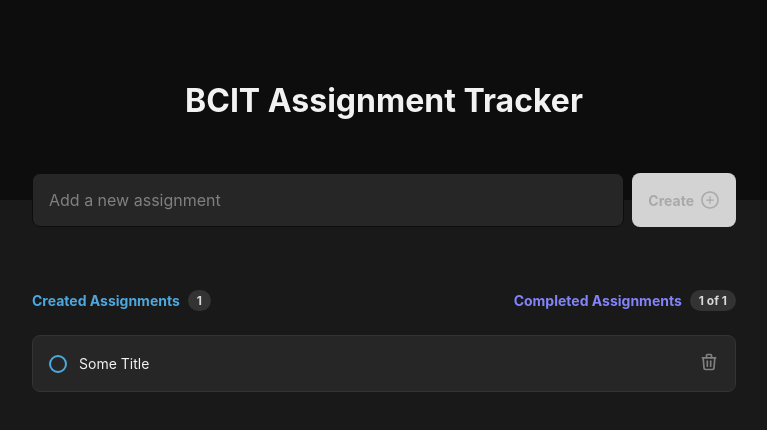
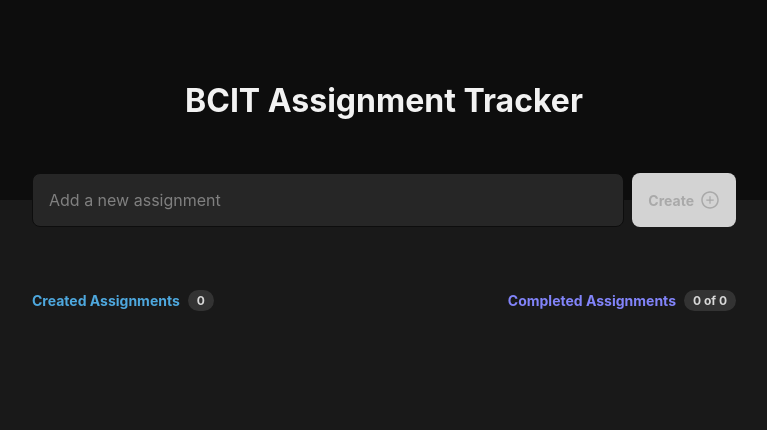
Before and after one commit to binybani/COMP3013-Front-End-Web-Dev-with-React, a React (Vite) app in the folder assignment-tracker/: page / in a window 1280 px wide. Shown: the top 430 px of the page, without its empty margins (256-1023 px from the left). Built offline with nearby package versions, Linux system fonts and the light colour scheme.

Commit message:
add functionalities

```diff
--- a/assignment-tracker/src/App.tsx
+++ b/assignment-tracker/src/App.tsx
@@ -1,11 +1,51 @@
 import { Header } from "./components/Header";
 import { Assignments } from "./components/Assignments";
+import { useState } from "react";
 
 function App() {
+  const [buttonState, setButtonState] = useState(true);
+  const [enteredText, setEnteredText] = useState("");
+  const [enteredAssignments, setEnteredAssignments] = useState<string[]>([]);
+  const [completedAssignments, setCompletedAssignments] = useState(0);
+  const [isChecked, setIsChecked] = useState(false);
+
+  const inputHandler =(event: any) => {
+    if(event.target.value === "") {
+      setButtonState(true);
+    } else {
+      setButtonState(false);
+    }
+    setEnteredText(event.target.value);
+  }
+
+  const createAssignmentHandler = () => {
+    setEnteredAssignments([...enteredAssignments, enteredText]);
+    setEnteredText("");
+    setButtonState(true);
+  };
+
+  const deleteHandler = (indexToDelete: any) => {
+    const updatedAssignments = enteredAssignments.filter((_, index) => index !== indexToDelete);
+    setEnteredAssignments(updatedAssignments);
+    if (isChecked) {
+      setCompletedAssignments(completedAssignments - 1);
+    }  };
+
   return (
     <>
-      <Header />
-      <Assignments />
+      <Header
+      inputHandler={inputHandler}
+      createAssignmentHandler={createAssignmentHandler}
+      buttonState={buttonState}
+      enteredText={enteredText}
+      />
+      <Assignments
+      assignments={enteredAssignments}
+      deleteHandler={deleteHandler}
+      completedAssignments={completedAssignments}
+      // setCompletedAssignments={setCompletedAssignments}
+      // isChecked={isChecked}
+      />
     </>
   );
 }
--- a/assignment-tracker/src/components/Assignment/index.tsx
+++ b/assignment-tracker/src/components/Assignment/index.tsx
@@ -1,16 +1,47 @@
+import { useState } from "react";
 import styles from "./assignment.module.css";
 import { TbTrash } from "react-icons/tb";
+import { BsCheckCircleFill } from "react-icons/bs";
 
-export function Assignment() {
+type AssignmentProps = {
+  assignmentKey: number;
+  assignment: string;
+  deleteHandler: (assignmentKey: number) => void;
+  completedAssignments: number;
+  setCompletedAssignments: number;
+}
+
+export function Assignment({assignmentKey, assignment, deleteHandler, completedAssignments, setCompletedAssignments }: AssignmentProps) {
+  // const [completedAssignments, setCompletedAssignments] = useState(0);
+  const [isChecked, setIsChecked] = useState(false);
+  // const checkButtonHandler = () => {
+  //   setIsChecked(!isChecked);
+  //   if(!isChecked) {
+  //     setCompletedAssignments(completedAssignments+1);
+  //   } else {
+  //     setCompletedAssignments(completedAssignments-1);
+  //   }
+  // }
+  const checkButtonHandler = () => {
+    setIsChecked(!isChecked);
+    if (!isChecked) {
+      setCompletedAssignments((prevCompleted) => prevCompleted + 1);
+    } else {
+      setCompletedAssignments((prevCompleted) => prevCompleted - 1);
+    }
+  }
+
   return (
     <div className={styles.assignment}>
-      <button className={styles.checkContainer}>
-        <div />
+      <button onClick={checkButtonHandler} className={ styles.checkContainer}>
+      {isChecked ? (
+          <BsCheckCircleFill size={20}  style={{backgroundColor: "white", borderRadius: "999px"}}/>
+        ) : (
+          <div />
+        )}
       </button>
-
-      <p>Some Title</p>
-
-      <button className={styles.deleteButton}>
+      <p>{assignment}</p>
+      <button onClick={()=>deleteHandler(assignmentKey)} className={styles.deleteButton}>
         <TbTrash size={20} />
       </button>
     </div>
--- a/assignment-tracker/src/components/Assignments/index.tsx
+++ b/assignment-tracker/src/components/Assignments/index.tsx
@@ -1,23 +1,41 @@
+import { useState } from "react";
 import { Assignment } from "../Assignment";
 import styles from "./assignments.module.css";
 
-export function Assignments() {
+type AssignmentsProps = {
+  assignments: string[];
+  deleteHandler: (assignmentKey: number) => void;
+  completedAssignments: number;
+}
+
+export function Assignments({ assignments, deleteHandler }: AssignmentsProps) {
+  const assignmentsLength = assignments.length;
+  const [completedAssignments, setCompletedAssignments] = useState(0);
   return (
     <section className={styles.assignments}>
       <header className={styles.header}>
         <div>
           <p>Created Assignments</p>
-          <span>1</span>
+          <span>{assignmentsLength}</span>
         </div>
 
         <div>
           <p className={styles.textPurple}>Completed Assignments</p>
-          <span>1 of 1</span>
+          <span>{completedAssignments} of {assignmentsLength}</span>
         </div>
       </header>
 
       <div className={styles.list}>
-        <Assignment />
+        {
+        assignments.map((assignment, index) => (
+          <Assignment
+          assignmentKey={index}
+          assignment={assignment}
+          deleteHandler={deleteHandler}
+          completedAssignments={completedAssignments}
+          setCompletedAssignments={setCompletedAssignments}
+          />
+        ))}
       </div>
     </section>
   );
--- a/assignment-tracker/src/components/Header/index.tsx
+++ b/assignment-tracker/src/components/Header/index.tsx
@@ -1,26 +1,26 @@
 import styles from "./header.module.css";
 import { AiOutlinePlusCircle } from "react-icons/ai";
 import { uppercase } from "../../helpers/stringHelpers";
-import { useState } from "react";
 
-export function Header() {
-  const [buttonState, setButtonState] = useState(true);
-
-  const buttonHandler =(event: any) => {
-    if(event.target.value === '') {
-      setButtonState(true);
-    } else {
-      setButtonState(false);
-    }
-    console.log(event.target.value)
-  }
+type HeaderProps = {
+  inputHandler: (event: any) => void;
+  createAssignmentHandler: () => void;
+  buttonState: boolean;
+  enteredText: string;
+}
+export function Header({inputHandler, createAssignmentHandler, buttonState, enteredText}: HeaderProps) {
   return (
     <header className={styles.header}>
       {/* This is simply to show you how to use helper functions */}
       <h1>{uppercase("bcit")} Assignment Tracker</h1>
       <form className={styles.newAssignmentForm}>
-        <input onChange={buttonHandler} placeholder="Add a new assignment" type="text" />
-        <button type="button" disabled={buttonState}>
+        <input
+        onChange={inputHandler}
+        placeholder="Add a new assignment"
+        type="text"
+        value={enteredText}
+        />
+        <button onClick={createAssignmentHandler} type="button" disabled={buttonState}>
           Create <AiOutlinePlusCircle size={20} />
         </button>
       </form>
```
Also changed, not shown: assignment-tracker/package.json (+8 -8 lines), 1 other file (tests, documents, lock files or other folders).
